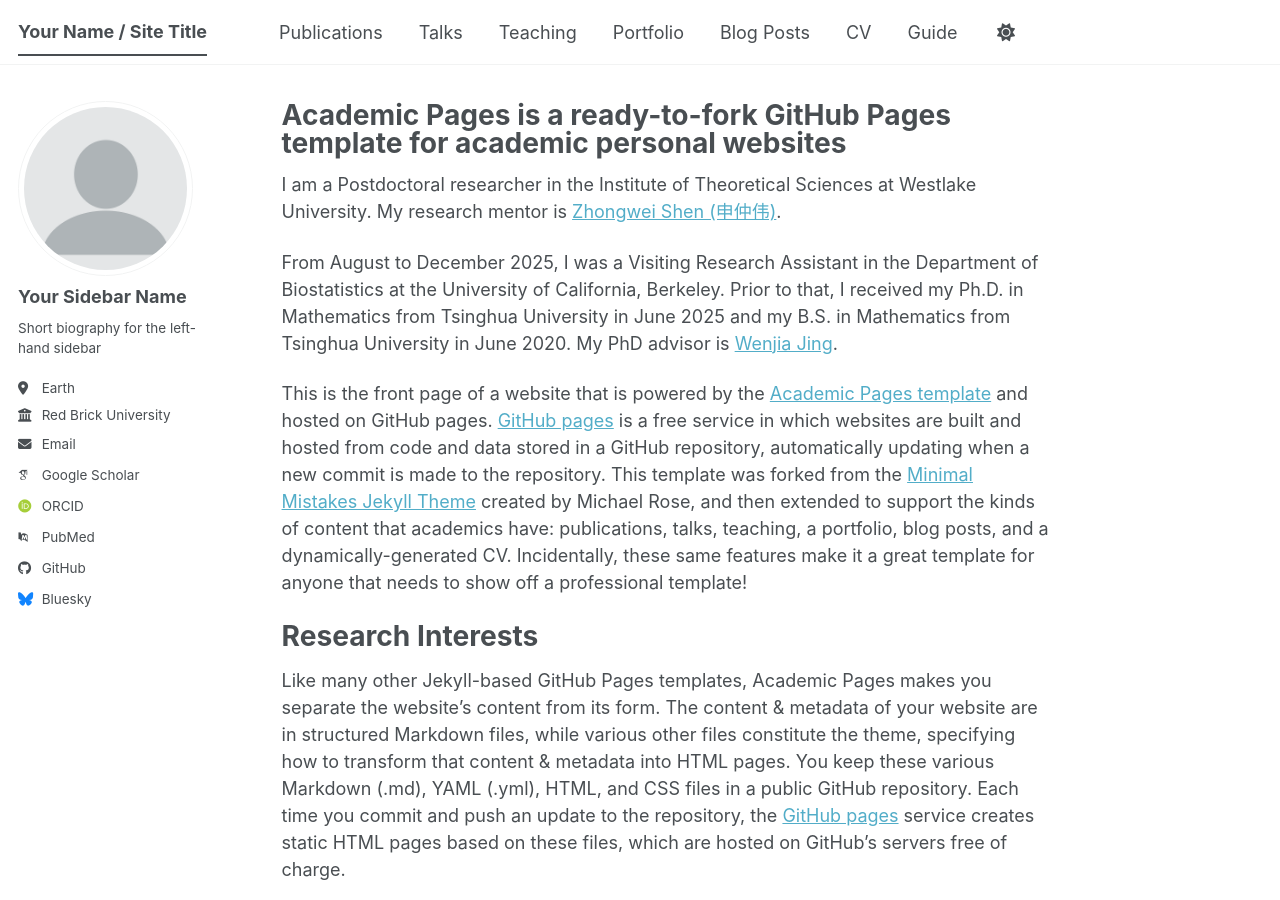
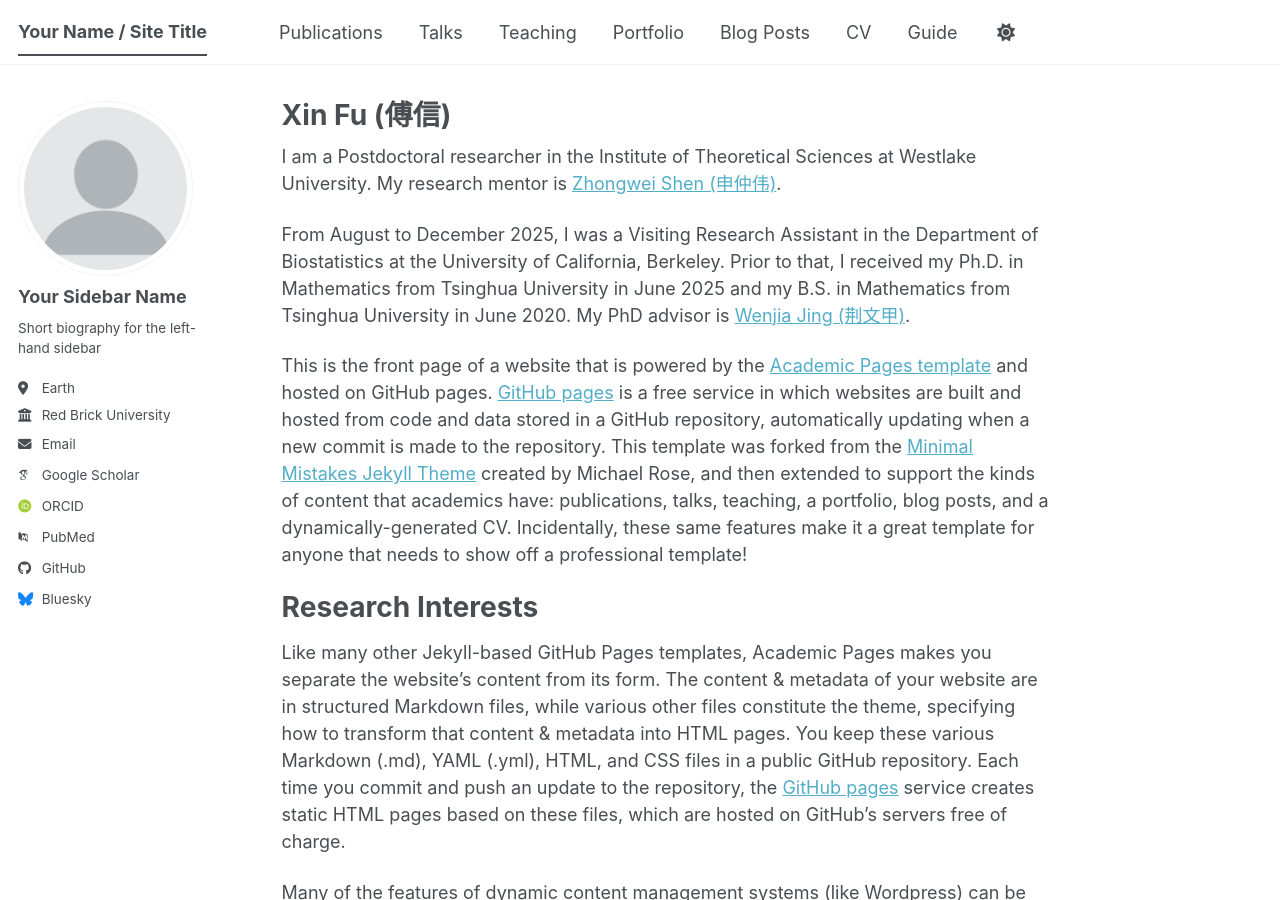
Before and after one commit to XinFu99-droid/xinfu99.github.io, a Jekyll site: the page built from _pages/about.md, in a window 1280 px wide and 900 px high. Built offline with Jekyll 4.4.1, drawn with Linux system fonts in a browser that asks for light colours; some web fonts are replaced; a script bundle is joined from its source files by our own code; library files that are not in the unit come from our copies.

Commit message:
Update about.md

```diff
--- a/_pages/about.md
+++ b/_pages/about.md
@@ -1,6 +1,6 @@
 ---
 permalink: /
-title: "Academic Pages is a ready-to-fork GitHub Pages template for academic personal websites"
+title: "Xin Fu (傅信)"
 author_profile: true
 redirect_from:
   - /about/
@@ -9,7 +9,7 @@ redirect_from:
 
 I am a Postdoctoral researcher in the Institute of Theoretical Sciences at Westlake University. My research mentor is [Zhongwei Shen (申仲伟)](https://scholar.google.com/citations?user=aS4pZfoAAAAJ&hl=en).
 
-From August to December 2025, I was a Visiting Research Assistant in the Department of Biostatistics at the University of California, Berkeley. Prior to that, I received my Ph.D. in Mathematics from Tsinghua University in June 2025 and my B.S. in Mathematics from Tsinghua University in June 2020. My PhD advisor is [Wenjia Jing](https://sites.google.com/view/math-wenjiajing/welcome).
+From August to December 2025, I was a Visiting Research Assistant in the Department of Biostatistics at the University of California, Berkeley. Prior to that, I received my Ph.D. in Mathematics from Tsinghua University in June 2025 and my B.S. in Mathematics from Tsinghua University in June 2020. My PhD advisor is [Wenjia Jing (荆文甲)](https://sites.google.com/view/math-wenjiajing/welcome).
 
 This is the front page of a website that is powered by the [Academic Pages template](https://github.com/academicpages/academicpages.github.io) and hosted on GitHub pages. [GitHub pages](https://pages.github.com) is a free service in which websites are built and hosted from code and data stored in a GitHub repository, automatically updating when a new commit is made to the repository. This template was forked from the [Minimal Mistakes Jekyll Theme](https://mmistakes.github.io/minimal-mistakes/) created by Michael Rose, and then extended to support the kinds of content that academics have: publications, talks, teaching, a portfolio, blog posts, and a dynamically-generated CV. Incidentally, these same features make it a great template for anyone that needs to show off a professional template!
 
```
